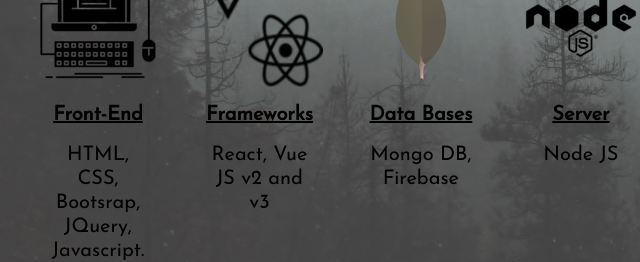
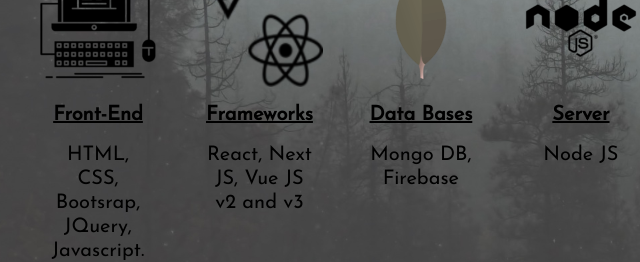
Before and after one commit to pablosiqueira/pablosiqueira.github.io, a plain HTML site: page index.html in a window 1280 px wide. Shown: the part 3060-3322 px from the top of the page, 52-692 px from the left. Drawn offline with nearby package versions, Linux system fonts and the light colour scheme.

Commit message:
added NextJS skill

```diff
--- a/index.html
+++ b/index.html
@@ -268,7 +268,7 @@
                     <div class="col">
                       <img src="img/vue_react.png" class="img-fluid d-block mx-auto img-bk" alt="Vue logo">
                       <h2 class="text-center fs-5 mx-3 pt-3 fw-bold text-decoration-underline ">Frameworks</h2>
-                      <h3 class="text-center fs-5 mx-3 pt-2 color-dark">React, Vue JS v2 and v3</h3>
+                      <h3 class="text-center fs-5 mx-3 pt-2 color-dark">React, Next JS, Vue JS v2 and v3</h3>
                     </div>
                     <div class="col">
                       <img src="img/mongo.png" class="img-fluid d-block mx-auto img-bk" alt="Mongo logo">
```
